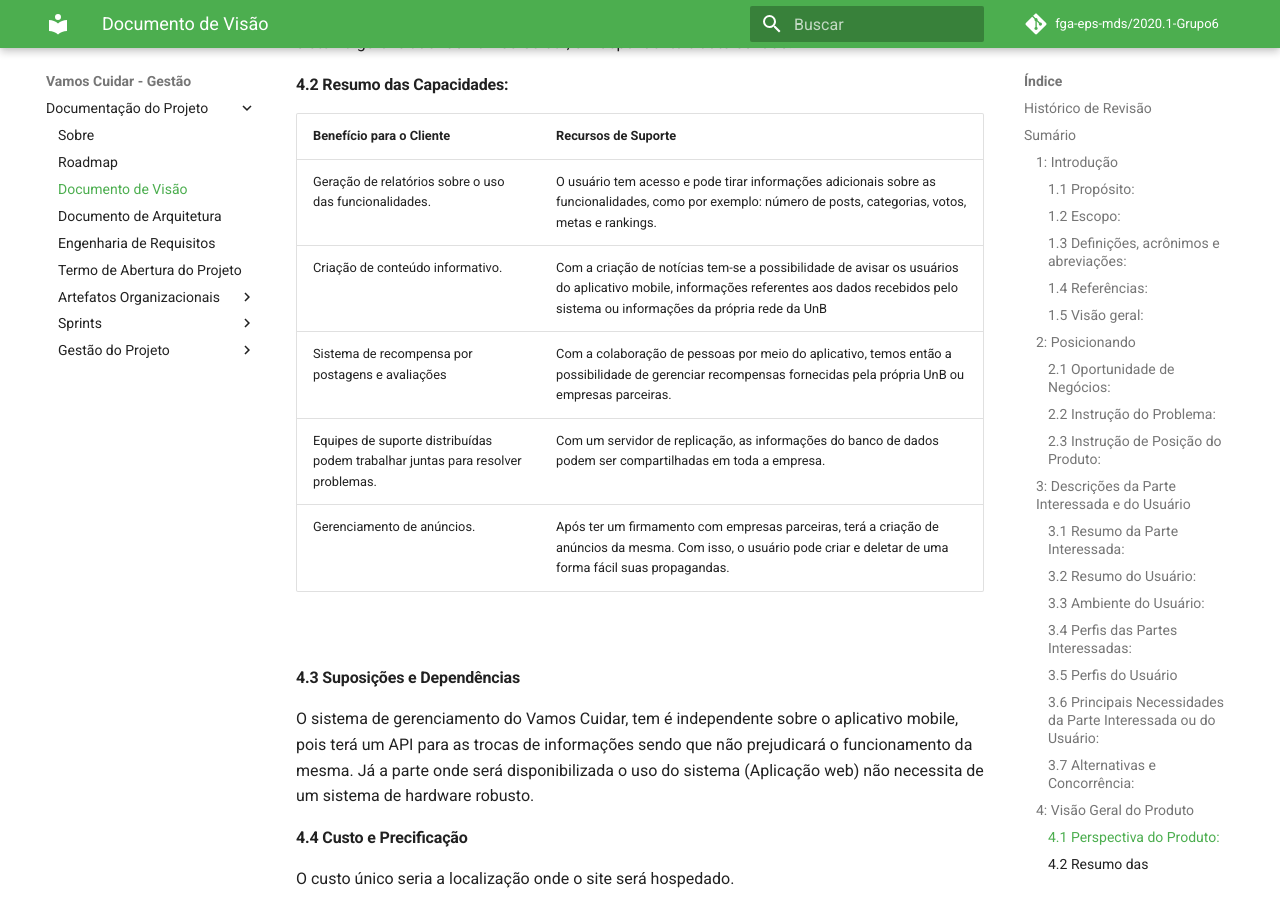
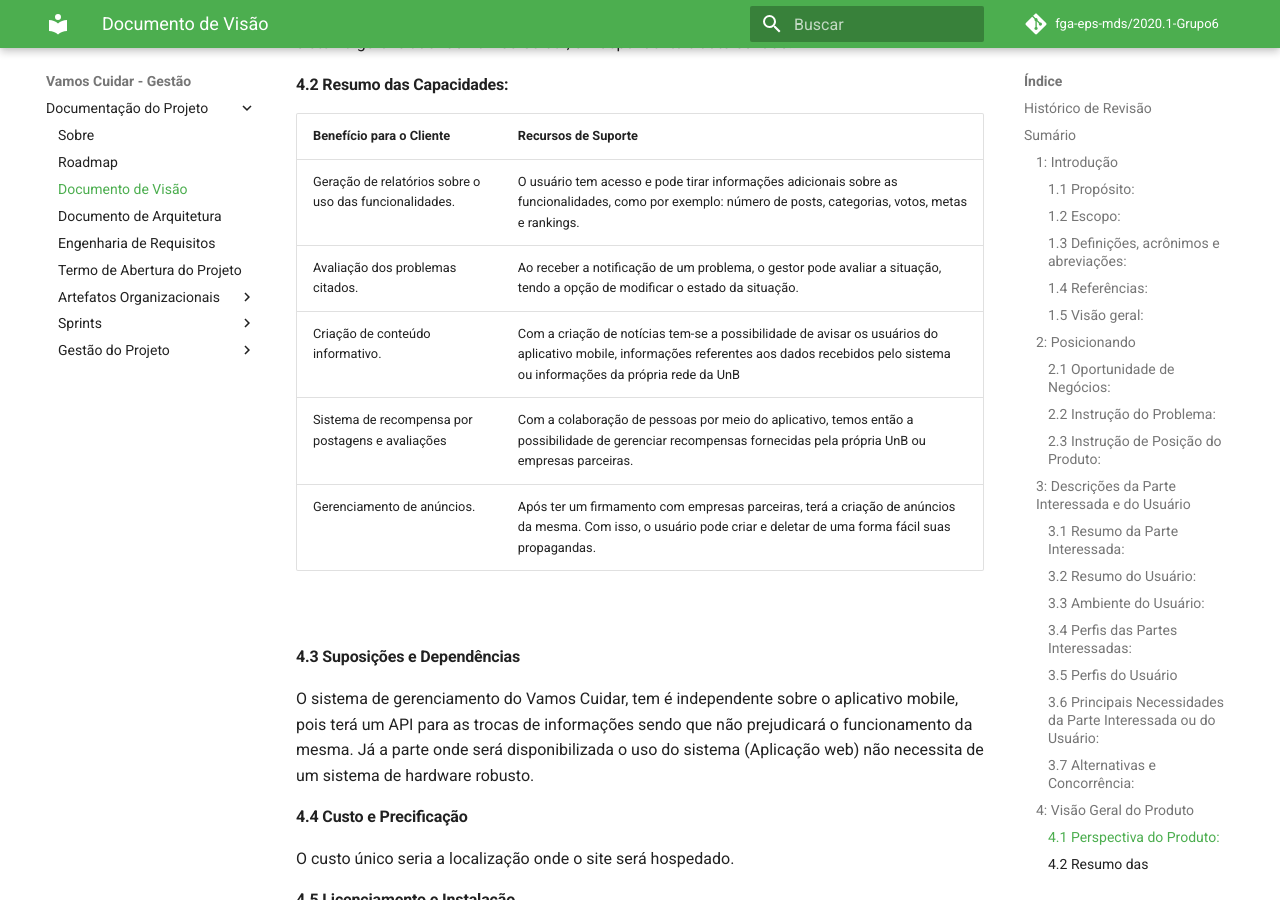
Before and after one commit to fga-eps-mds/2020.1-Grupo6, an MkDocs documentation site: the page built from docs/org_artifacts/vision_doc.md, in a window 1280 px wide and 900 px high, scrolled down 7715 px. Built offline with MkDocs 1.6.1 and Material for MkDocs 9.7.7, drawn with Linux system fonts in a browser that asks for light colours; comment, search, counter and statistics services are not loaded.

Commit message:
Update item 4.2

```diff
--- a/docs/org_artifacts/vision_doc.md
+++ b/docs/org_artifacts/vision_doc.md
@@ -188,9 +188,9 @@
 |Benefício para o Cliente|Recursos de Suporte|
 |-|-|
 | Geração de relatórios sobre o uso das funcionalidades.| O usuário tem acesso e pode tirar informações adicionais sobre as funcionalidades, como por exemplo: número de posts, categorias, votos, metas e rankings.  	|
+| Avaliação dos problemas citados.|  Ao receber a notificação de um problema, o gestor pode avaliar a situação, tendo a opção de modificar o estado da situação. 	|
 | Criação de conteúdo informativo. | Com a criação de notícias tem-se a possibilidade de avisar os usuários do aplicativo mobile, informações referentes aos dados recebidos pelo sistema ou informações da própria rede da UnB	|
 | Sistema de recompensa por postagens e avaliações 	| Com a colaboração de pessoas por meio do aplicativo, temos então a possibilidade de gerenciar recompensas fornecidas pela própria UnB ou empresas parceiras. |
-|Equipes de suporte distribuídas podem trabalhar juntas para resolver problemas.	|Com um servidor de replicação, as informações do banco de dados podem ser compartilhadas em toda a empresa.|
 | Gerenciamento de anúncios. | Após ter um firmamento com empresas parceiras, terá a criação de anúncios da mesma. Com isso, o usuário pode criar e deletar de uma forma fácil suas propagandas. |
 
 </br>
```
